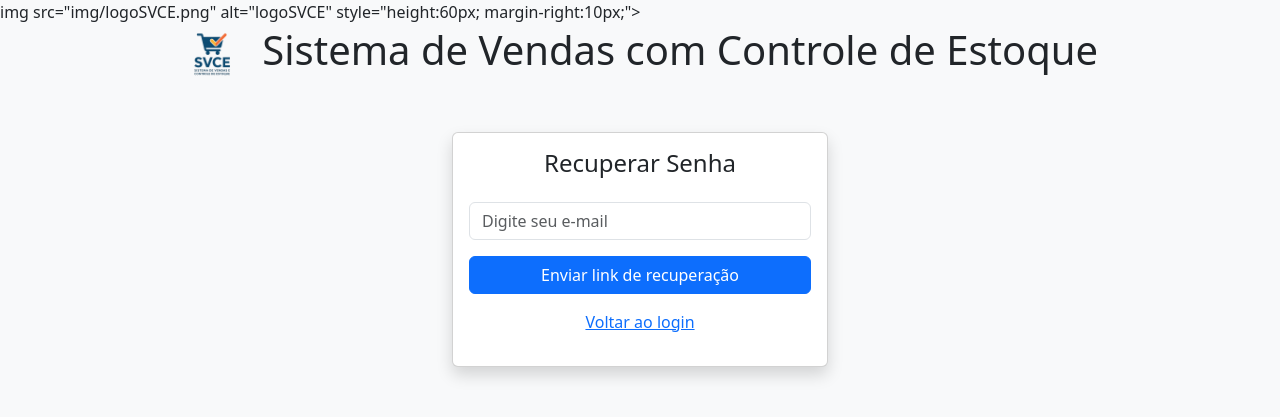
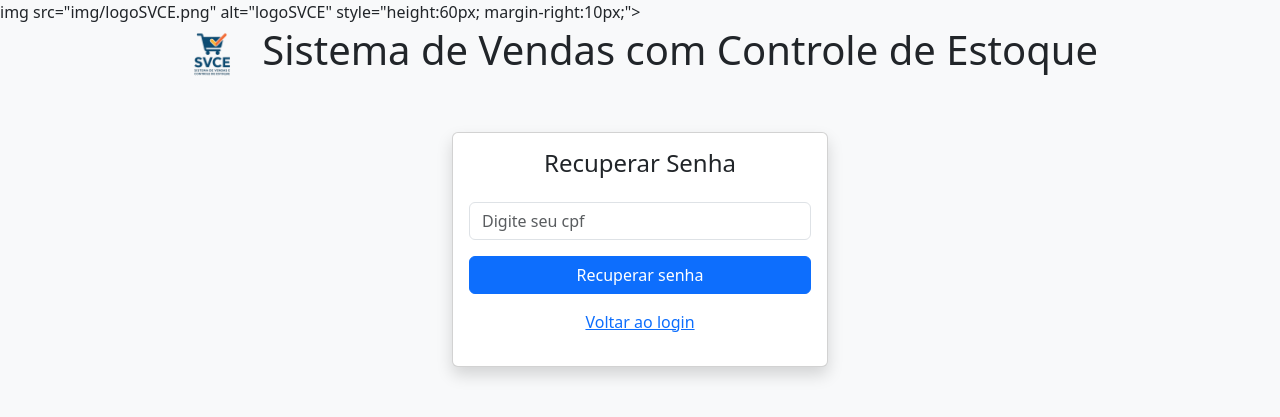
Before and after one commit to ViniciusLvr/SVCE, a PHP site: page /login.php?recuperar_senha=1 in a window 1280 px wide. Shown: the top 417 px of the page. Run offline with PHP 8.4, Linux system fonts and the light colour scheme.

Commit message:
Update login.php

```diff
--- a/public/login.php
+++ b/public/login.php
@@ -3,11 +3,20 @@ session_start();
 require_once '../SVCE/config/conexao.php'; // Conexão com PDO
 
 if (isset($_GET['recuperar_senha'])) {
-    // FORMULÁRIO DE RECUPERAR SENHA
+    // FORMULÁRIO DE RECUPERAR SENHA PELO CPF
     if ($_SERVER['REQUEST_METHOD'] === 'POST') {
-        $email = trim($_POST['email']);
-        // (Em produção: enviar e-mail de recuperação)
-        echo "<div class='alert alert-info'>Se o e-mail estiver cadastrado, um link de recuperação foi enviado.</div>";
+        $cpf = trim($_POST['cpf']);
+
+        $stmt = $pdo->prepare("SELECT * FROM usuarios WHERE cpf = :cpf LIMIT 1");
+        $stmt->execute([':cpf' => $cpf]);
+        $usuario = $stmt->fetch(PDO::FETCH_ASSOC);
+
+        if ($usuario) {
+            echo "<div class='alert alert-success'>Usuário encontrado: {$usuario['nome']}. Defina sua nova senha abaixo.</div>";
+            // Aqui você pode gerar um formulário para redefinir a senha
+        } else {
+            echo "<div class='alert alert-danger'>CPF não encontrado no sistema.</div>";
+        }
     }
     ?>
 <!DOCTYPE html>
@@ -28,10 +37,10 @@ if (isset($_GET['recuperar_senha'])) {
                 <h4 class="card-title mb-4 text-center">Recuperar Senha</h4>
                 <form method="POST">
                     <div class="mb-3">
-                        <input type="email" name="email" class="form-control" placeholder="Digite seu e-mail" required>
+                        <input type="text" name="cpf" class="form-control" placeholder="Digite seu cpf" required>
                     </div>
                     <div class="d-grid">
-                        <button type="submit" class="btn btn-primary">Enviar link de recuperação</button>
+                        <button type="submit" class="btn btn-primary">Recuperar senha</button>
                     </div>
                 </form>
                 <p class="mt-3 text-center"><a href="login.php">Voltar ao login</a></p>
```
